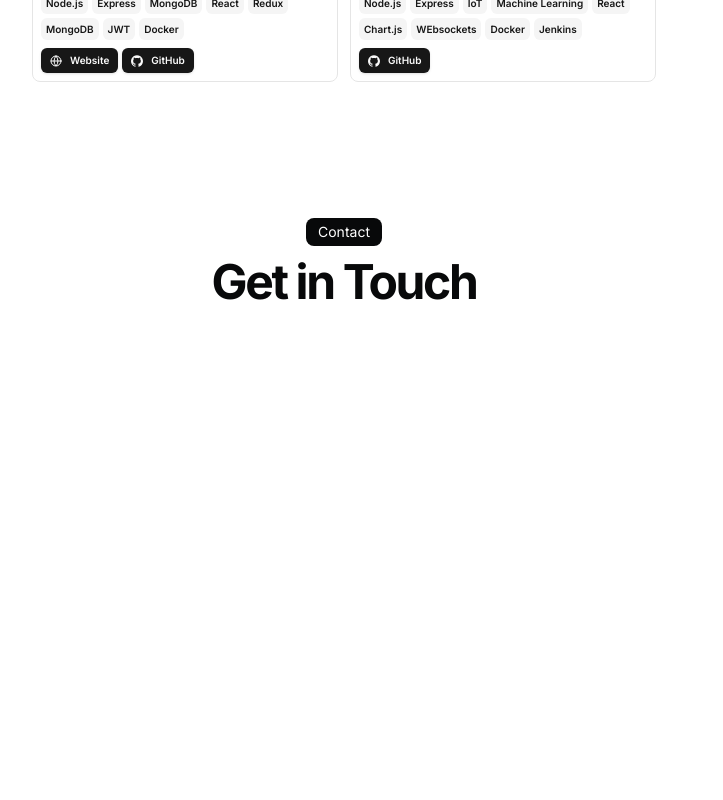
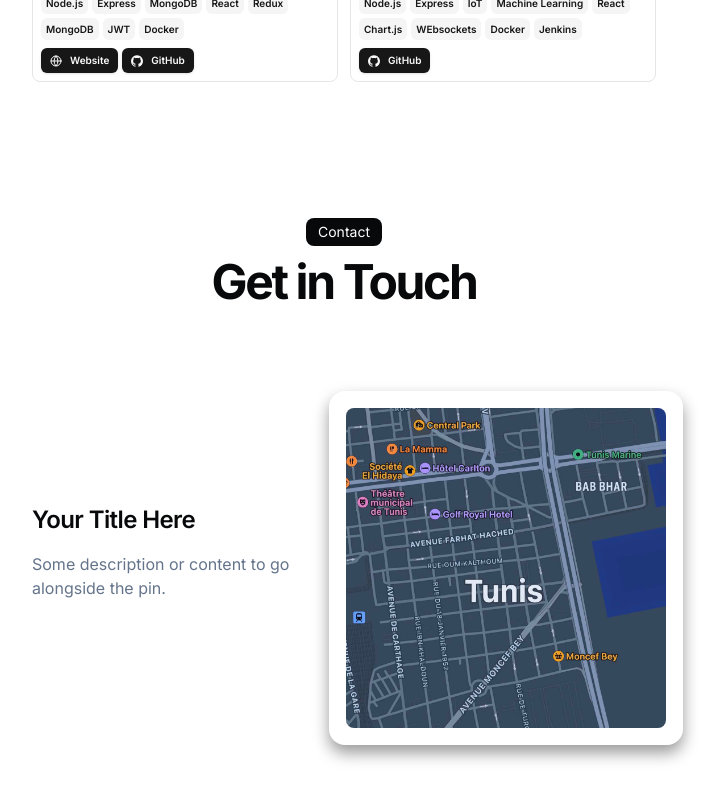
Before and after one commit to tahahamdii/minimalistic, a Next.js app: page / in a window 1280 px wide. Shown: the part 2816-3616 px from the top of the page, without its empty margins (296-1019 px from the left). Before the commit the page ends 3272 px from the top, so only its background shows below. Built offline with nearby package versions, Linux system fonts and the light colour scheme.

Commit message:
3d pin hover for the location

```diff
--- /dev/null
+++ b/next.config.js
@@ -0,0 +1,6 @@
+// next.config.js
+module.exports = {
+    images: {
+      domains: ['scontent.ftun9-1.fna.fbcdn.net'], // Add the domain of the image here
+    },
+  };
--- a/src/app/page.tsx
+++ b/src/app/page.tsx
@@ -9,6 +9,8 @@ import EmblaCarousel from "../components/EmblaCarousel";
 import { EmblaOptionsType } from 'embla-carousel'
 import '../app/css/embla.css'
 import { ProjectCard } from "@/components/project-card";
+import { PinContainer } from "@/components/ui/3d-pin";
+import img from '../data/location.jpg'
 
 
 const BLUR_FADE_DELAY = 0.4;
@@ -164,6 +166,32 @@ export default function Home() {
             </div>
           </BlurFade>
         </div>
+        <div className="grid grid-cols-1 md:grid-cols-2 gap-4 mt-8">
+          <div className="flex flex-col justify-center">
+            <h2 className="text-2xl font-semibold tracking-tight">
+              Your Title Here
+            </h2>
+            <p className="mt-4 text-slate-500">
+              Some description or content to go alongside the pin.
+            </p>
+          </div>
+            <PinContainer
+              title="Tunis, Tunisia"
+              href=""
+            >
+              <div className="flex basis-full flex-col p-4 tracking-tight text-slate-100/50 sm:basis-1/2 w-[20rem] h-[20rem] ">
+                <Image
+                src={img}
+                alt="aa"
+                layout="fill"
+                objectFit="cover"
+                className="rounded-lg"
+
+                />
+                <div className="flex flex-1 w-full rounded-lg mt-4 bg-gradient-to-br from-violet-500 via-purple-500 to-blue-500" />
+              </div>
+            </PinContainer>
+          </div>
       </section>
 
 
--- /dev/null
+++ b/src/components/ui/3d-pin.tsx
@@ -0,0 +1,166 @@
+"use client";
+import React, { useState } from "react";
+import { motion } from "framer-motion";
+import { cn } from "@/lib/utils";
+import Link from "next/link";
+
+export const PinContainer = ({
+  children,
+  title,
+  href,
+  className,
+  containerClassName,
+}: {
+  children: React.ReactNode;
+  title?: string;
+  href?: string;
+  className?: string;
+  containerClassName?: string;
+}) => {
+  const [transform, setTransform] = useState(
+    "translate(-50%,-50%) rotateX(0deg)"
+  );
+
+  const onMouseEnter = () => {
+    setTransform("translate(-50%,-50%) rotateX(40deg) scale(0.8)");
+  };
+  const onMouseLeave = () => {
+    setTransform("translate(-50%,-50%) rotateX(0deg) scale(1)");
+  };
+
+  return (
+    <Link
+      className={cn(
+        "relative group/pin z-50  cursor-pointer",
+        containerClassName
+      )}
+      onMouseEnter={onMouseEnter}
+      onMouseLeave={onMouseLeave}
+      href={href || "/"}
+    >
+      <div
+        style={{
+          perspective: "1000px",
+          transform: "rotateX(70deg) translateZ(0deg)",
+        }}
+        className="absolute left-1/2 top-1/2 ml-[0.09375rem] mt-4 -translate-x-1/2 -translate-y-1/2"
+      >
+        <div
+          style={{
+            transform: transform,
+          }}
+          className="absolute left-1/2 p-4 top-1/2  flex justify-start items-start  rounded-2xl  shadow-[0_8px_16px_rgb(0_0_0/0.4)] bg-inherit border border-white/[0.1] group-hover/pin:border-white/[0.2] transition duration-700 overflow-hidden"
+        >
+          <div className={cn(" relative z-50 ", className)}>{children}</div>
+        </div>
+      </div>
+      <PinPerspective title={title} href={href} />
+    </Link>
+  );
+};
+
+export const PinPerspective = ({
+  title,
+  href,
+}: {
+  title?: string;
+  href?: string;
+}) => {
+  return (
+    <motion.div className="pointer-events-none  w-96 h-80 flex items-center justify-center opacity-0 group-hover/pin:opacity-100 z-[60] transition duration-500">
+      <div className=" w-full h-full -mt-7 flex-none  inset-0">
+        <div className="absolute top-0 inset-x-0  flex justify-center">
+          <a
+            href={href}
+            target={"_blank"}
+            className="relative flex space-x-2 items-center z-10 rounded-full bg-zinc-950 py-0.5 px-4 ring-1 ring-white/10 "
+          >
+            <span className="relative z-20 text-white text-xs font-bold inline-block py-0.5">
+              {title}
+            </span>
+
+            <span className="absolute -bottom-0 left-[1.125rem] h-px w-[calc(100%-2.25rem)] bg-gradient-to-r from-emerald-400/0 via-emerald-400/90 to-emerald-400/0 transition-opacity duration-500 group-hover/btn:opacity-40"></span>
+          </a>
+        </div>
+
+        <div
+          style={{
+            perspective: "1000px",
+            transform: "rotateX(70deg) translateZ(0)",
+          }}
+          className="absolute left-1/2 top-1/2 ml-[0.09375rem] mt-4 -translate-x-1/2 -translate-y-1/2"
+        >
+          <>
+            <motion.div
+              initial={{
+                opacity: 0,
+                scale: 0,
+                x: "-50%",
+                y: "-50%",
+              }}
+              animate={{
+                opacity: [0, 1, 0.5, 0],
+                scale: 1,
+
+                z: 0,
+              }}
+              transition={{
+                duration: 6,
+                repeat: Infinity,
+                delay: 0,
+              }}
+              className="absolute left-1/2 top-1/2  h-[11.25rem] w-[11.25rem] rounded-[50%] bg-sky-500/[0.08] shadow-[0_8px_16px_rgb(0_0_0/0.4)]"
+            ></motion.div>
+            <motion.div
+              initial={{
+                opacity: 0,
+                scale: 0,
+                x: "-50%",
+                y: "-50%",
+              }}
+              animate={{
+                opacity: [0, 1, 0.5, 0],
+                scale: 1,
+
+                z: 0,
+              }}
+              transition={{
+                duration: 6,
+                repeat: Infinity,
+                delay: 2,
+              }}
+              className="absolute left-1/2 top-1/2  h-[11.25rem] w-[11.25rem] rounded-[50%] bg-sky-500/[0.08] shadow-[0_8px_16px_rgb(0_0_0/0.4)]"
+            ></motion.div>
+            <motion.div
+              initial={{
+                opacity: 0,
+                scale: 0,
+                x: "-50%",
+                y: "-50%",
+              }}
+              animate={{
+                opacity: [0, 1, 0.5, 0],
+                scale: 1,
+
+                z: 0,
+              }}
+              transition={{
+                duration: 6,
+                repeat: Infinity,
+                delay: 4,
+              }}
+              className="absolute left-1/2 top-1/2  h-[11.25rem] w-[11.25rem] rounded-[50%] bg-sky-500/[0.08] shadow-[0_8px_16px_rgb(0_0_0/0.4)]"
+            ></motion.div>
+          </>
+        </div>
+
+        <>
+          <motion.div className="absolute right-1/2 bottom-1/2 bg-gradient-to-b from-transparent to-cyan-500 translate-y-[14px] w-px h-20 group-hover/pin:h-40 blur-[2px]" />
+          <motion.div className="absolute right-1/2 bottom-1/2 bg-gradient-to-b from-transparent to-cyan-500 translate-y-[14px] w-px h-20 group-hover/pin:h-40  " />
+          <motion.div className="absolute right-1/2 translate-x-[1.5px] bottom-1/2 bg-cyan-600 translate-y-[14px] w-[4px] h-[4px] rounded-full z-40 blur-[3px]" />
+          <motion.div className="absolute right-1/2 translate-x-[0.5px] bottom-1/2 bg-cyan-300 translate-y-[14px] w-[2px] h-[2px] rounded-full z-40 " />
+        </>
+      </div>
+    </motion.div>
+  );
+};
```
Also changed, not shown: src/data/location.jpg (added).
